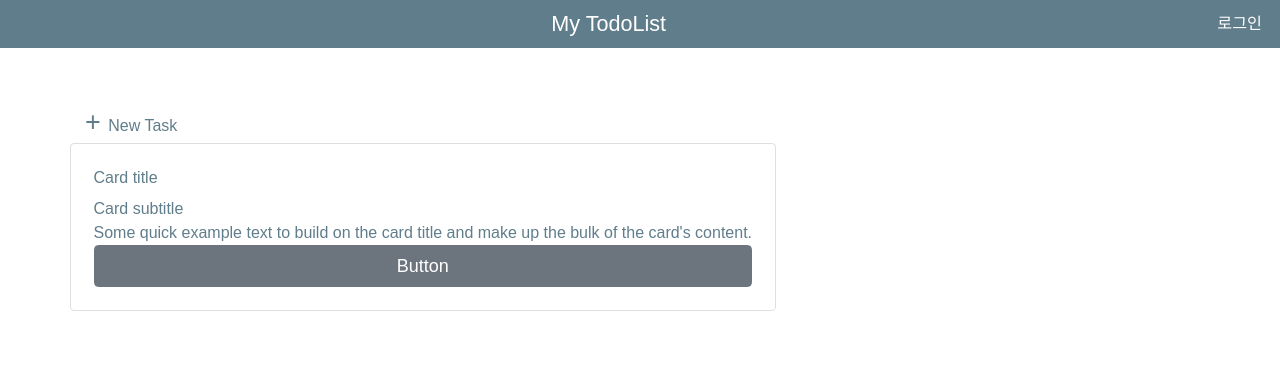
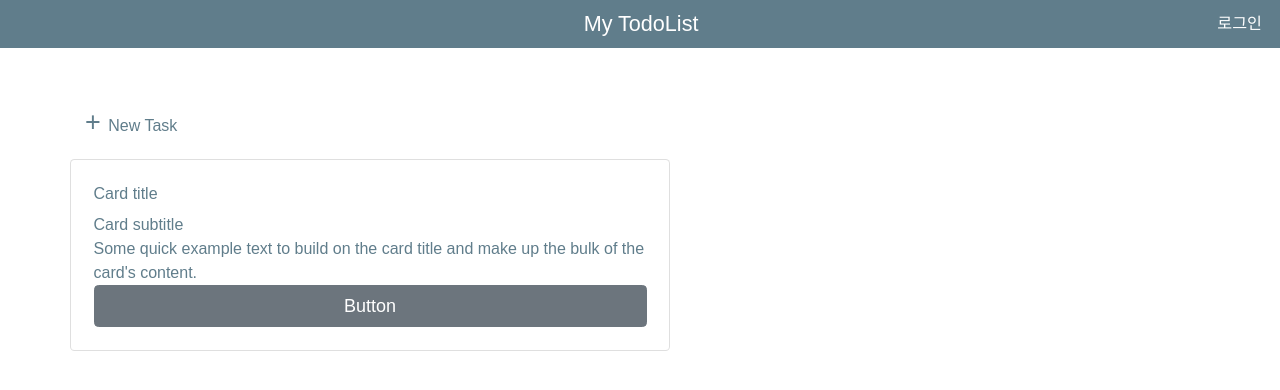
Before and after one commit to yohanpro/Todolist-ReactTs, a React (Create React App) app: page /home in a window 1280 px wide. Shown: the top 390 px of the page. Built offline with nearby package versions, Linux system fonts and the light colour scheme; a web font is replaced by a local one.

Commit message:
1. ListCard 아이템 생성 2. header에 display flex 속성 부여

```diff
--- /dev/null
+++ b/src/ListCard/index.tsx
@@ -0,0 +1,30 @@
+import React from "react";
+import {
+  Container,
+  Row,
+  Col,
+  CardTitle,
+  Card,
+  CardBody,
+  CardSubtitle,
+  CardText,
+  Button,
+} from "reactstrap";
+
+const ListCard: React.FC = () => {
+  return (
+    <Card>
+      <CardBody>
+        <CardTitle>Card title</CardTitle>
+        <CardSubtitle>Card subtitle</CardSubtitle>
+        <CardText>
+          Some quick example text to build on the card title and make up the
+          bulk of the card's content.
+        </CardText>
+        <Button className="btn-block">Button</Button>
+      </CardBody>
+    </Card>
+  );
+};
+
+export default ListCard;
--- a/src/components/AddTask/index.tsx
+++ b/src/components/AddTask/index.tsx
@@ -1,15 +1,6 @@
 import React from "react";
-import {
-  Container,
-  Row,
-  Col,
-  CardTitle,
-  Card,
-  CardBody,
-  CardSubtitle,
-  CardText,
-  Button,
-} from "reactstrap";
+import { Container, Row, Col } from "reactstrap";
+import ListCard from "src/ListCard";
 
 const AddTask: React.FC = () => {
   return (
@@ -20,17 +11,7 @@ const AddTask: React.FC = () => {
         </Col>
       </Row>
       <Row>
-        <Card>
-          <CardBody>
-            <CardTitle>Card title</CardTitle>
-            <CardSubtitle>Card subtitle</CardSubtitle>
-            <CardText>
-              Some quick example text to build on the card title and make up the
-              bulk of the card's content.
-            </CardText>
-            <Button className="btn-block">Button</Button>
-          </CardBody>
-        </Card>
+        <ListCard />
       </Row>
     </Container>
   );
--- a/src/components/header.tsx
+++ b/src/components/header.tsx
@@ -8,7 +8,7 @@ const Header = (props: headParams) => {
   return (
     <div className="header">
       <div></div>
-      <h3>My TodoList</h3>
+      <h3 className="title">My TodoList</h3>
       <h3 className="login">{isLogin ? "로그아웃" : "로그인"}</h3>
     </div>
   );
--- /dev/null
+++ b/src/styles/card.scss
@@ -0,0 +1,17 @@
+.container__addTask {
+  display: flex;
+  flex-direction: column;
+  justify-content: flex-start;
+  color: #607d8b;
+
+  & > .row span {
+    font-size: 1.5rem;
+  }
+
+  .card {
+    margin-top: 1em;
+    flex-grow: 0;
+    flex-basis: 100%;
+    max-width: 600px;
+  }
+}
--- a/src/styles/header.scss
+++ b/src/styles/header.scss
@@ -8,16 +8,25 @@
   justify-content: space-between;
   color: $white;
   font-size: 1rem;
+  align-items: center;
 
+  & > .title {
+    flex: none;
+    margin-left: auto;
+    text-align: center;
+    padding-left: 3em;
+  }
   & > .div,
   & > h3 {
     align-items: center;
     position: relative;
-    display: flex;
+
     font-size: 1.2rem;
   }
   & > .login {
     padding-right: 1rem;
     font-size: 0.9rem;
+    margin-left: auto;
+    flex: none;
   }
 }
--- a/src/styles/home.scss
+++ b/src/styles/home.scss
@@ -10,10 +10,4 @@
     margin-top: 6vh;
     padding: 0 1.5rem;
   }
-  & .container__addTask {
-    color: #607d8b;
-    & > .row span {
-      font-size: 1.5rem;
-    }
-  }
 }
--- a/src/styles/index.scss
+++ b/src/styles/index.scss
@@ -9,6 +9,7 @@
 
 @import "./header.scss";
 @import "./home.scss";
+@import "card.scss";
 
 .App {
   width: 100%;
```
